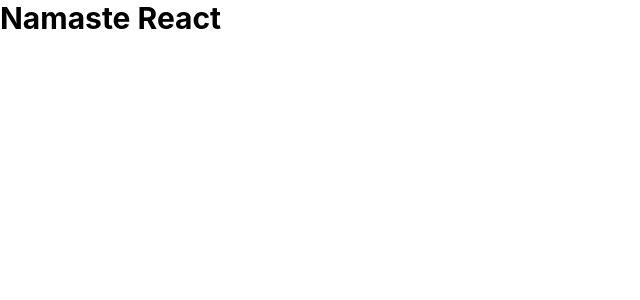
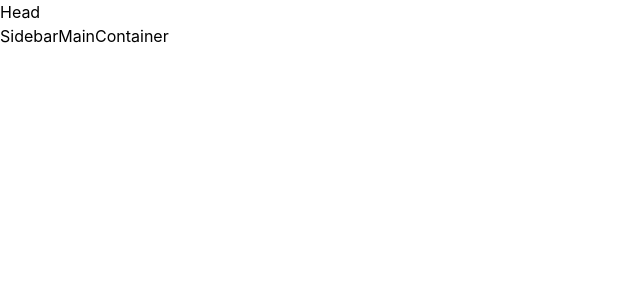
Before and after one commit to RajnishKrPandey/namaste-youtube, a React (Create React App) app: page / in a window 1280 px wide. Shown: the top 300 px of the page, without its empty margins (0-640 px from the left). Built offline with nearby package versions, Linux system fonts and the light colour scheme.

Commit message:
Create Head, Body, Sidebar and MainContainer components

```diff
--- a/src/App.js
+++ b/src/App.js
@@ -1,8 +1,27 @@
-import './App.css'
+import "./App.css";
+import Body from "./components/Body";
+import Head from "./components/Head";
+
 function App() {
   return (
     <div>
-        <h1 className="text-3xl font-bold">Namaste React</h1>
+        <Head />
+        <Body />
+
+{/**
+ *
+ * Head
+ * Body
+ *   Sidebar
+ *      MenuItems
+ *   Main Container
+ *     ButtonsList
+ *     VideoContainer
+ *        VideoCard
+ *
+ *
+ */}
+
     </div>
   );
 }
--- /dev/null
+++ b/src/components/Body.js
@@ -0,0 +1,14 @@
+import React from 'react'
+import MainContainer from './MainContainer'
+import Sidebar from './Sidebar'
+
+const Body = () => {
+  return (
+    <div className='flex'>
+        <Sidebar />
+        <MainContainer />
+    </div>
+  )
+}
+
+export default Body
--- /dev/null
+++ b/src/components/Head.js
@@ -0,0 +1,9 @@
+import React from 'react'
+
+const Head = () => {
+  return (
+    <div>Head</div>
+  )
+}
+
+export default Head
--- /dev/null
+++ b/src/components/MainContainer.js
@@ -0,0 +1,9 @@
+import React from 'react'
+
+const MainContainer = () => {
+  return (
+    <div>MainContainer</div>
+  )
+}
+
+export default MainContainer
--- /dev/null
+++ b/src/components/Sidebar.js
@@ -0,0 +1,9 @@
+import React from 'react'
+
+const Sidebar = () => {
+  return (
+    <div>Sidebar</div>
+  )
+}
+
+export default Sidebar
```
